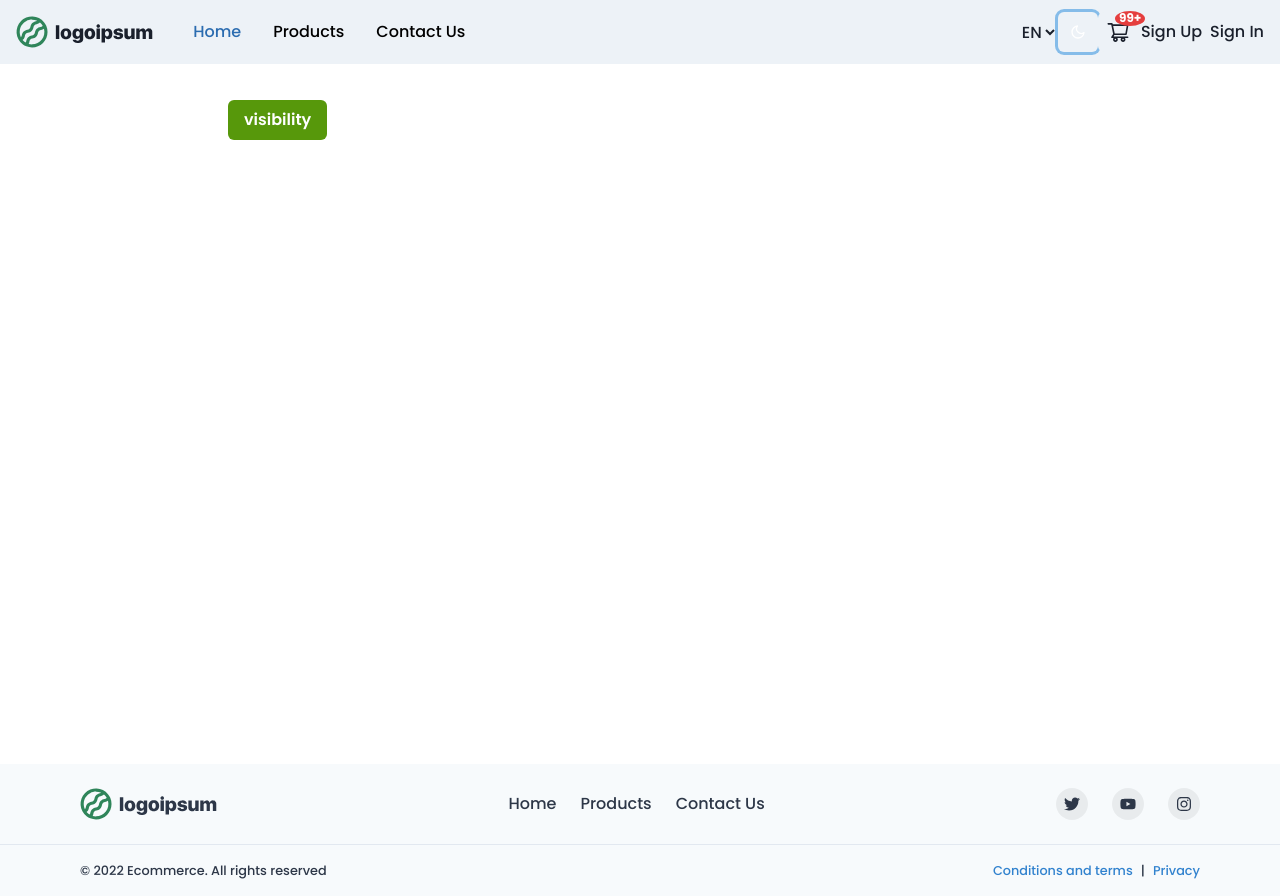
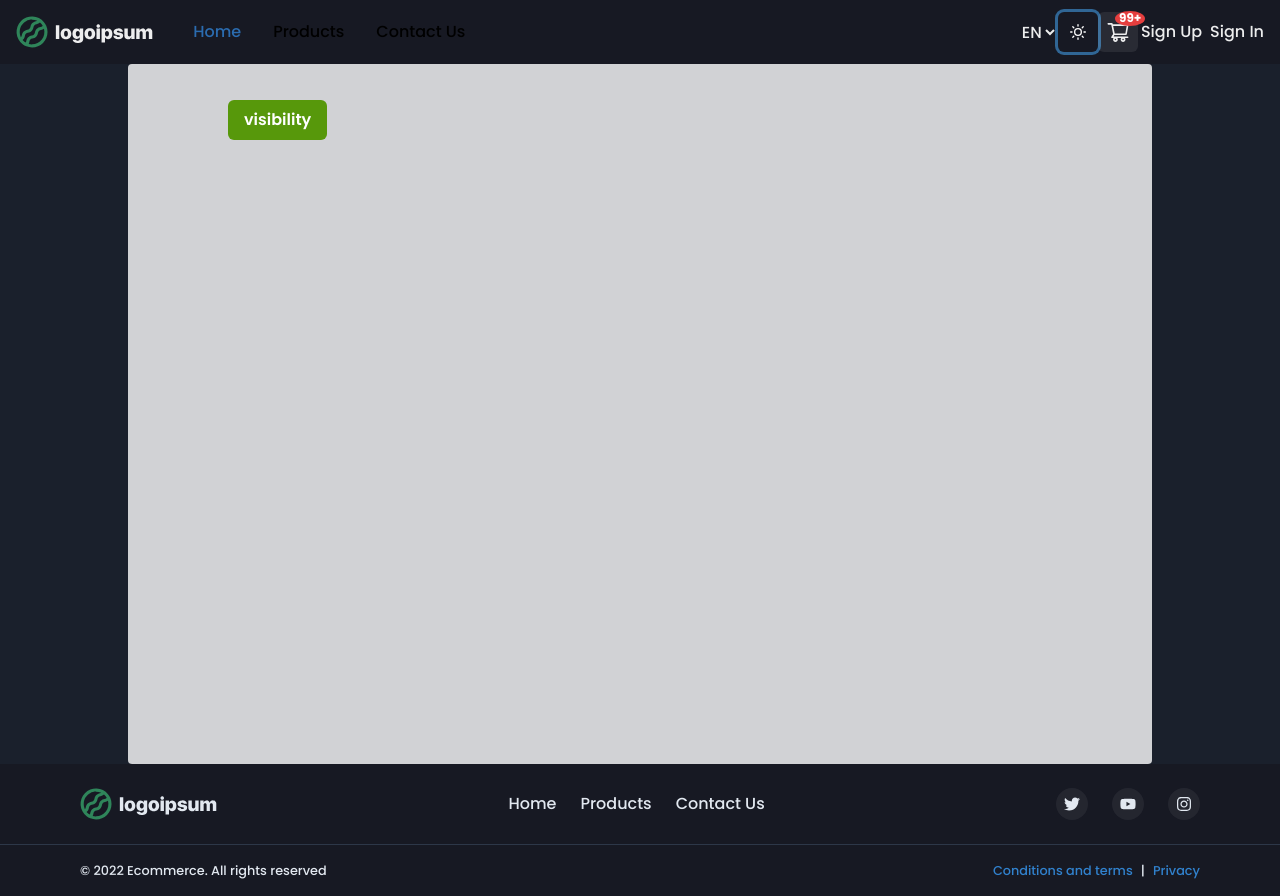
Before and after one commit to Samlogy/saas-ecommerce, a Next.js app in the folder front/: page / in a window 1280 px wide. Both pictures are taken after a click on the button 1077 px from the left and 32 px from the top of the page. Built offline with nearby package versions, Linux system fonts and the light colour scheme.

Commit message:
add: dark mode trigger on nav bar delete: previous dark mode logic

```diff
--- a/front/components/DarkModeToggle.tsx
+++ b/front/components/DarkModeToggle.tsx
@@ -1,24 +1,16 @@
-import { IconButton } from '@chakra-ui/react';
-import { useState } from 'react';
+import { IconButton, useColorMode } from '@chakra-ui/react';
 import { FiMoon, FiSun } from "react-icons/fi"
 
-import { useTheme } from "../store";
 
 const DarkModeToggle = () => {
-    const mode = useTheme((state: any) => state.mode);
-    const toggleDarkMode = useTheme((state: any) => state.toggleDarkMode);
-
-    const [isDark, setIsDark] = useState(mode);
-
-    const handleChanges = () => {
-        setIsDark((isDark: boolean) => !isDark)
-        toggleDarkMode()
-    };
+    const { colorMode, toggleColorMode } = useColorMode();
 
     return(
       <IconButton aria-label='dark mode' bg="transparent"
-            onClick={() => handleChanges()}
-            icon={isDark ? <FiMoon color={isDark ? 'white' : 'black'} /> : <FiSun color={isDark ? 'white' : 'black'} /> } />
+            onClick={() => toggleColorMode()}
+            icon={colorMode === 'light' ?
+                <FiMoon color={colorMode ? 'black' : 'white'} /> :
+                <FiSun color={colorMode ? 'white' : 'black'} /> } />
     )
 }
 export default DarkModeToggle;
--- a/front/components/NavBar.tsx
+++ b/front/components/NavBar.tsx
@@ -8,6 +8,7 @@ import {
   Box,
   Flex,
   Avatar,
+  Stack,
   HStack,
   IconButton,
   Button,
@@ -16,9 +17,7 @@ import {
   MenuList,
   MenuItem,
   MenuDivider,
-  useDisclosure,
-  useColorModeValue,
-  Stack,
+  useDisclosure, useColorModeValue,
 } from '@chakra-ui/react';
 import { AiOutlineMenu, AiOutlineClose } from 'react-icons/ai';
 import { useRouter } from 'next/router';
--- a/front/store/index.ts
+++ b/front/store/index.ts
@@ -1,3 +1,2 @@
 export { default as useAuth} from "./useAuth"
-export { default as useTheme} from "./useTheme"
 export { default as useShoppingCart} from "./useShoppingCart"
--- a/front/store/useTheme.ts
+++ /dev/null
@@ -1,21 +0,0 @@
-import create, { SetState } from 'zustand'
-import { devtools, persist } from 'zustand/middleware'
-
-
-// Theme Mode Store
-type ITheme = {
-    mode: boolean,
-    toggleDarkMode: () => void;
-};
-
-let themeStore = (set: SetState<ITheme>) => ({
-    mode: false,
-    toggleDarkMode: () => set((state) => ({ mode: !state.mode })),
-})
-
-themeStore = devtools(themeStore)
-themeStore = persist(themeStore, { name: "theme_mode" })
-
-const useThemeStore = create<ITheme>(themeStore)
-
-export default useThemeStore;
```
